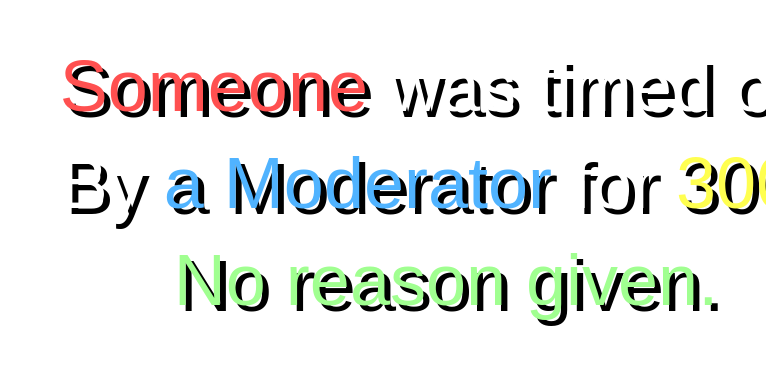
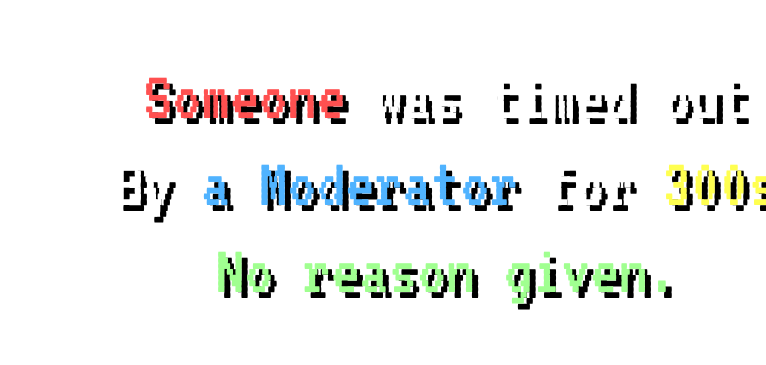
Before and after one commit to rearsilvergaming/Streamer-Tools, a website: page docs/Among Us Timeout Text Animation.html in a window 1280 px wide. Shown: the part 357-722 px from the top of the page, without its empty margins (514-1280 px from the left). Drawn offline with Linux system fonts and the light colour scheme.

Commit message:
Change font family to 'VT323' in HTML file

```diff
--- a/docs/Among Us Timeout Text Animation.html
+++ b/docs/Among Us Timeout Text Animation.html
@@ -20,7 +20,7 @@
 
   .container {
     text-align: center;
-    font-family: 'AmongUs', sans-serif;
+    font-family: "VT323", monospace;
     font-size: 72px;
     color: #fff;
     text-shadow: 6px 6px 0 #000;
```
